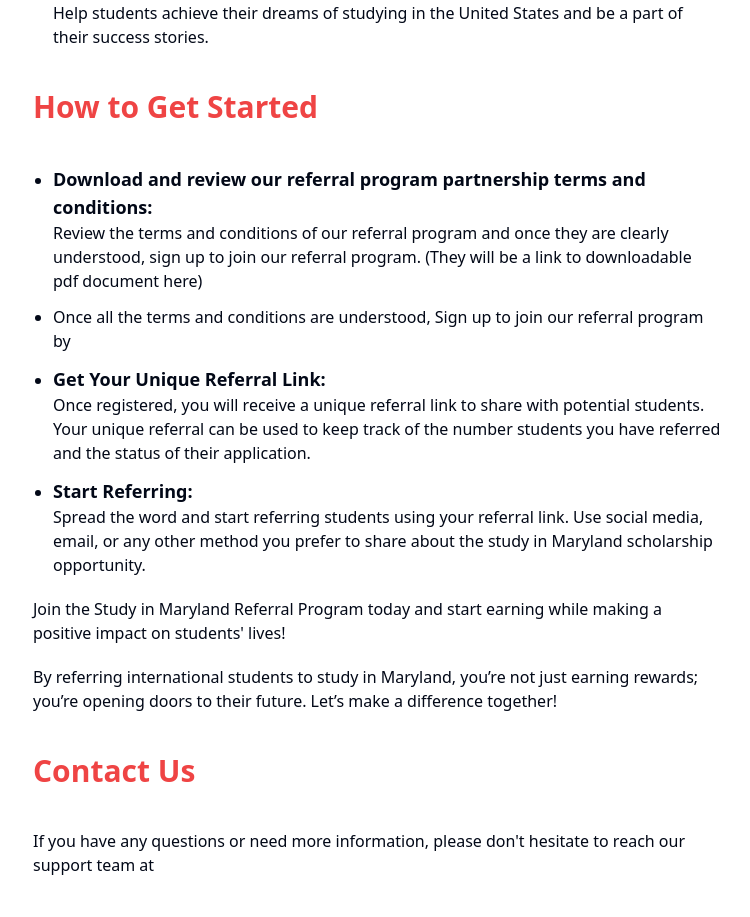
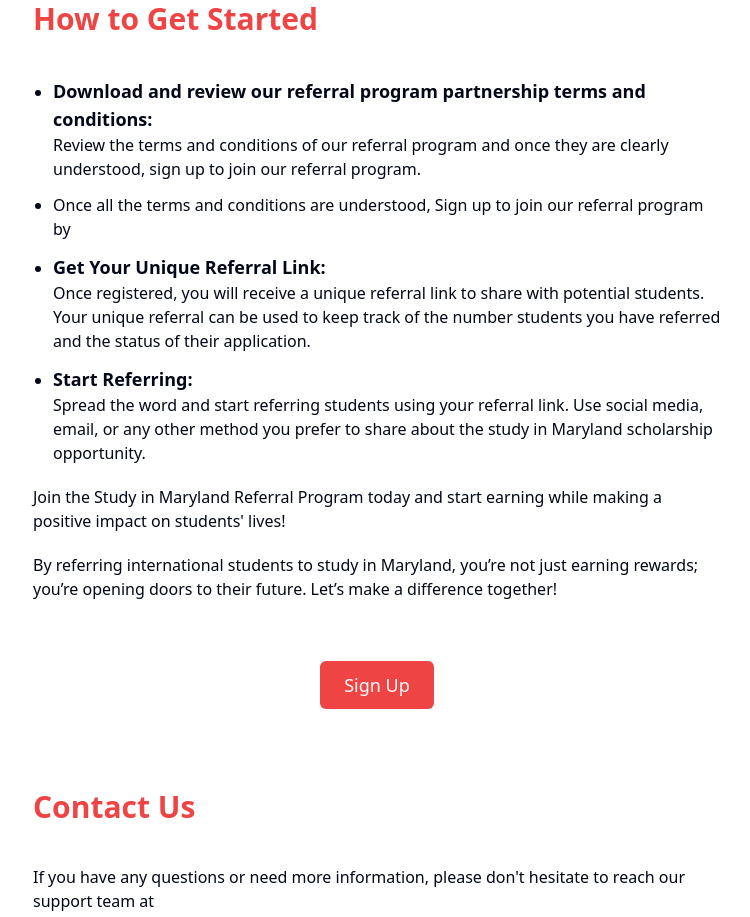
Before and after one commit to Babithkp/studyinmaryland-frontend, a React (Vite) app: page /referralProgram in a window 1280 px wide. Shown: the part 1880-2797 px from the top of the page, without its empty margins (263-1013 px from the left). Built offline with nearby package versions, Linux system fonts and the light colour scheme.

Commit message:
smal text fix

```diff
--- a/src/components/app/PartnerUniversities.tsx
+++ b/src/components/app/PartnerUniversities.tsx
@@ -1,4 +1,5 @@
-import {  Accordion,
+import {
+  Accordion,
   AccordionContent,
   AccordionItem,
   AccordionTrigger,
@@ -259,8 +260,9 @@ export default function PartnerUniversities() {
                     educational background on par with U.S. academic standards.
                   </span>
                   <span>
-                    We accept academic transcripts and certificates evaluated
-                    and verified by the Maryland academic evaluation center.
+                    We accept academic transcripts and certificates that are
+                    evaluated and verified by the Maryland academic evaluation
+                    center.
                     <a
                       href="https://Maec.us"
                       target="_blank"
@@ -284,9 +286,9 @@ export default function PartnerUniversities() {
                     <span className="font-bold mr-2">
                       Identification Documents:
                     </span>
-                    <br />A copy of your ID document is required <br/>( International
-                    passport, Driver’s license, or National identity card are
-                    accepted.)
+                    <br />A copy of your ID document is required <br />(
+                    International passport, Driver’s license, or National
+                    identity card are accepted.)
                   </p>
                   <p>
                     <span className="font-bold mr-2">Birth Certificate:</span>
--- a/src/components/app/ReferralProgram.tsx
+++ b/src/components/app/ReferralProgram.tsx
@@ -14,10 +14,8 @@ export default function ReferralProgram() {
     <main className="flex items-center justify-center">
       <section className="w-[60%] p-10 max-md:w-full max-md:p-4 font-medium">
         <article>
-          <h1 className="my-10 text-5xl font-bold text-red-500 max-md:text-3xl">
-            Referral program
-          </h1>
-          <p className="my-10 text-3xl font-bold text-red-500 max-md:text-3xl">
+
+          <p className="my-10 text-3xl font-bold text-red-500 max-md:text-xl">
             Study in Maryland Referral Program
           </p>
 
@@ -155,8 +153,7 @@ export default function ReferralProgram() {
                 <p>
                   Review the terms and conditions of our referral program and
                   once they are clearly understood, sign up to join our referral
-                  program. (They will be a link to downloadable pdf document
-                  here)
+                  program.
                 </p>
               </li>
               <li>
@@ -196,13 +193,6 @@ export default function ReferralProgram() {
               Let’s make a difference together!
             </p>
           </div>
-          <p className="my-10 text-3xl font-bold text-red-500 max-md:text-3xl">
-            Contact Us
-          </p>
-          <p className="text-md my-5">
-            If you have any questions or need more information, please don't
-            hesitate to reach our support team at
-          </p>
           {!isLoggined && (
             <div className="flex w-full justify-center">
               <Button
@@ -213,6 +203,14 @@ export default function ReferralProgram() {
               </Button>
             </div>
           )}
+          <p className="my-10 text-3xl font-bold text-red-500 max-md:text-3xl">
+            Contact Us
+          </p>
+          <p className="text-md my-5">
+            If you have any questions or need more information, please don't
+            hesitate to reach our support team at
+          </p>
+
           <div className="text-white">
             <AgentSlide />
           </div>
--- a/src/components/app/Scholarships.tsx
+++ b/src/components/app/Scholarships.tsx
@@ -35,7 +35,7 @@ export default function Scholarships() {
             scholarship program has significantly contributed to the influx of
             international students in Maryland and represents a
             long-term investment plan, as international students have played a
-            major role in shaping the U.S economy and communitie over the past
+            major role in shaping the U.S economy and Communities over the past
             decade.
           </p>
 
```
